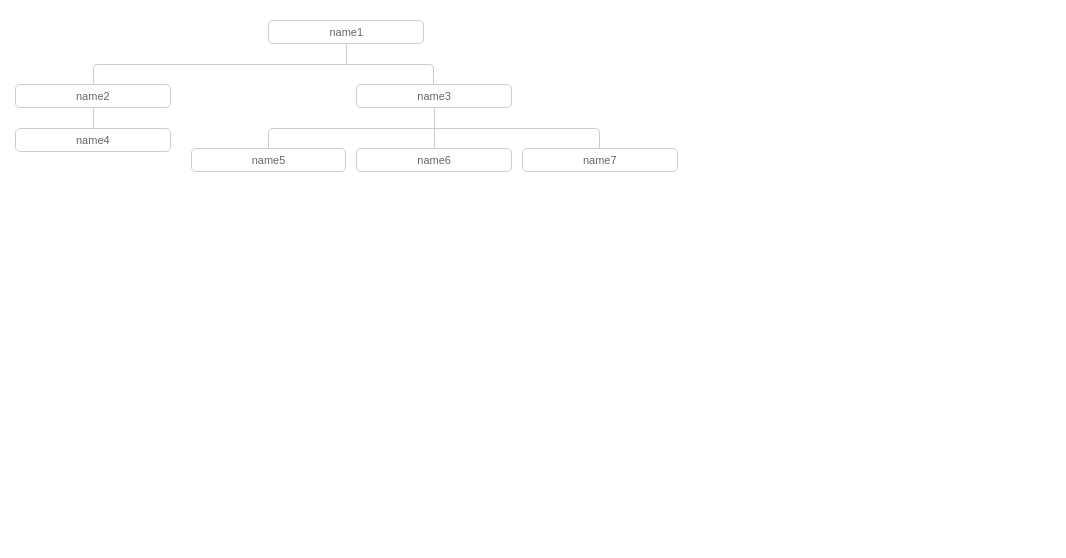
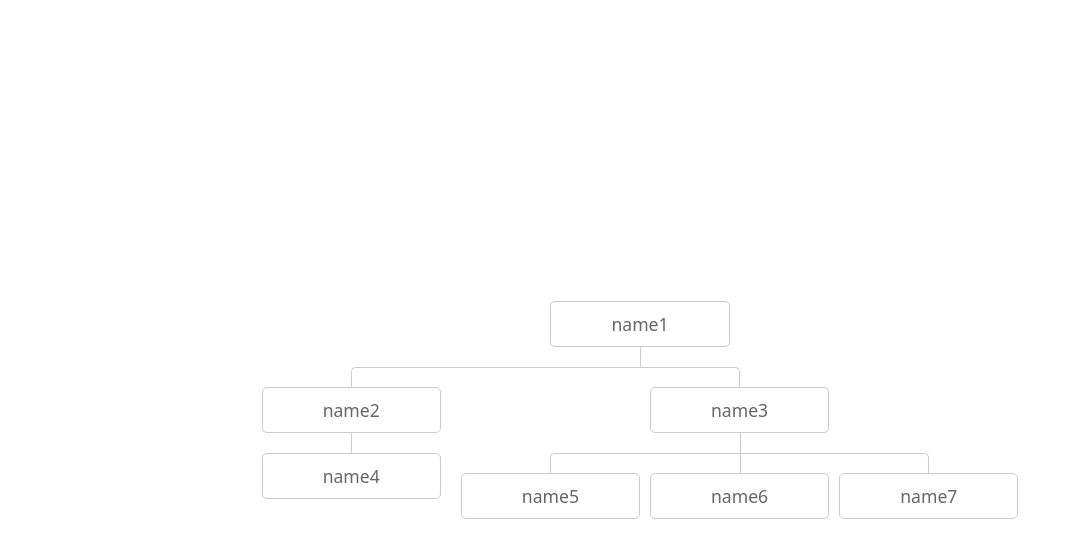
Before and after one commit to sumanbiswas7/Assignment-CloudChef, a React (Vite) app in the folder apps/web/: page / in a window 1280 px wide. Shown: the top 558 px of the page, without its empty margins (0-1066 px from the left). Built offline with nearby package versions, Linux system fonts and the light colour scheme.

Commit message:
update: changes on styles

```diff
--- a/apps/web/src/App.css
+++ b/apps/web/src/App.css
@@ -1,3 +1,10 @@
+.tree {
+   height: 100vh;
+   display: flex;
+   justify-content: center;
+   align-items: center;
+}
+
 .tree ul {
    padding-top: 20px;
    position: relative;
@@ -60,11 +67,22 @@
 }
 .tree li div {
    border: 1px solid #ccc;
-   padding: 5px 60px;
+   padding: 10px 60px;
    text-decoration: none;
    color: #666;
-   font-family: arial, verdana, tahoma;
-   font-size: 11px;
+   font-size: 1.1rem;
+   font-family:
+      system-ui,
+      -apple-system,
+      BlinkMacSystemFont,
+      "Segoe UI",
+      Roboto,
+      Oxygen,
+      Ubuntu,
+      Cantarell,
+      "Open Sans",
+      "Helvetica Neue",
+      sans-serif;
    display: inline-block;
 
    border-radius: 5px;
--- a/apps/web/src/App.tsx
+++ b/apps/web/src/App.tsx
@@ -36,11 +36,7 @@ export default function App() {
       return tree;
    }
 
-   return (
-      <div style={{ width: "100vw", height: "100vh" }} className="tree">
-         {renderTree(data)}
-      </div>
-   );
+   return <div className="tree">{renderTree(data)}</div>;
 }
 
 const renderTree = (treeData: NestedNode[]) => {
@@ -48,7 +44,7 @@ const renderTree = (treeData: NestedNode[]) => {
       <ul>
          {treeData.map((item) => (
             <li key={item.name}>
-               <div>{item.name}</div>
+               <div className={"item"}>{item.name}</div>
                {item.children && item.children.length ? renderTree(item.children) : ""}
             </li>
          ))}
```
